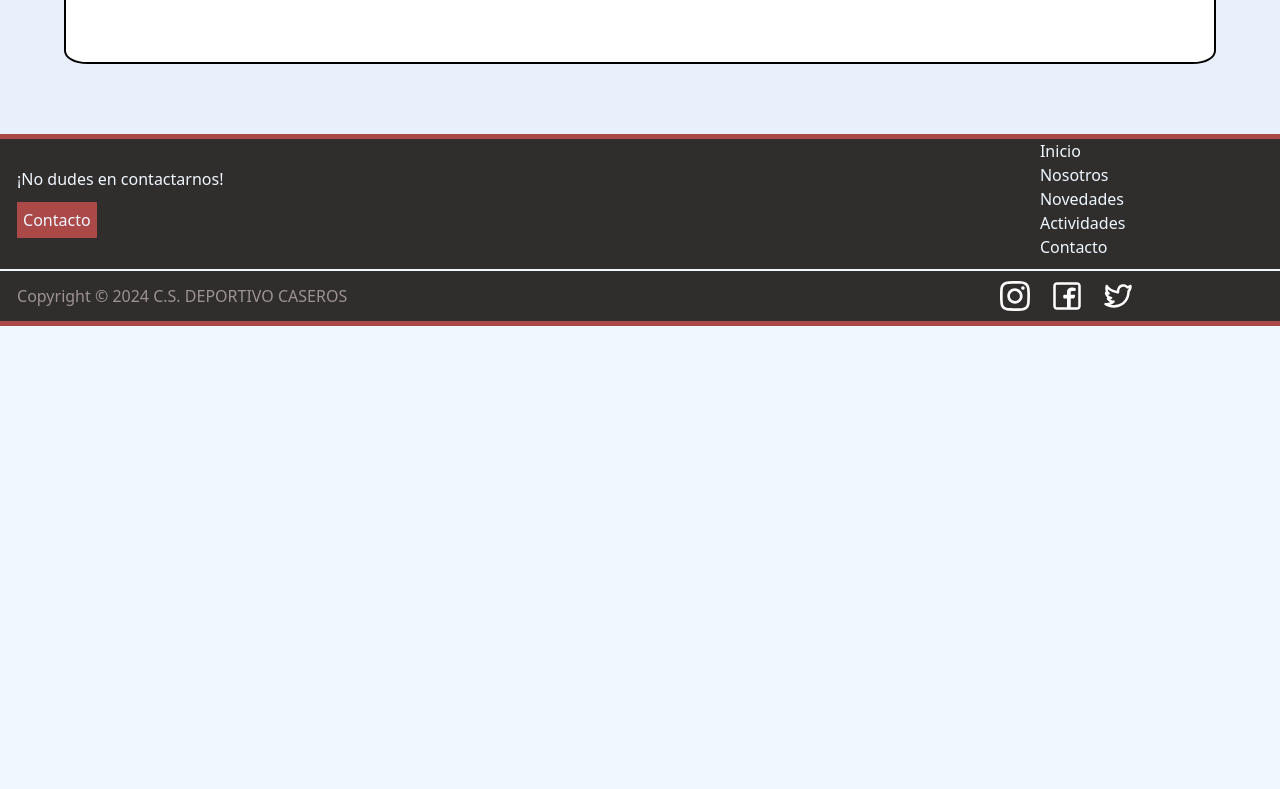
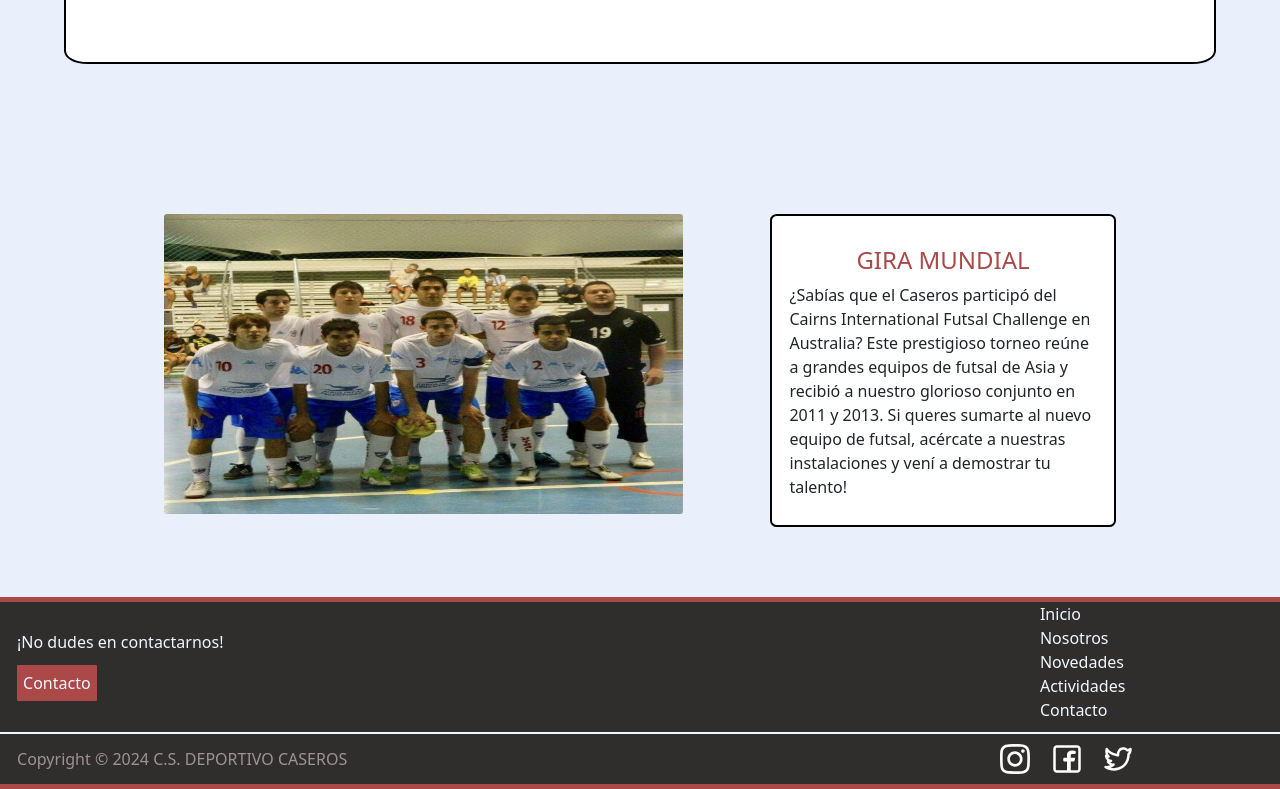
Before and after one commit to tomassciarrillo/ClubCaseros, a website: page pages/nosotros.html in a window 1280 px wide. Shown: the part 878-1667 px from the top of the page. Before the commit the page ends 1204 px from the top, so only its background shows below. Drawn offline with nearby package versions, Linux system fonts and the light colour scheme.

Commit message:
Octavo commit

```diff
--- a/pages/nosotros.html
+++ b/pages/nosotros.html
@@ -7,7 +7,8 @@
     <title>Nosotros | CSDC</title>
     <meta name="description"
         content="Descubre la historia, misión y valores del CLUB SOCIAL Y DEPORTIVO CASEROS. Un club con tradición en la comunidad, ofreciendo deporte, recreación y actividades sociales en un entorno familiar. Conoce más sobre nuestro equipo y trayectoria.">
-    <meta name="keywords" content="historia del Club Caseros, misión del Club Caseros, valores, club en Caseros, trayectoria del club">
+    <meta name="keywords"
+        content="historia del Club Caseros, misión del Club Caseros, valores, club en Caseros, trayectoria del club">
     <link rel="stylesheet" href="../css/styles.css">
     <link rel="icon" href="../imagenes/escudo-caseros.png">
     <link rel="preconnect" href="https://fonts.googleapis.com">
@@ -73,6 +74,18 @@
                 <img src="../imagenes/nosotros-objetivo.jpeg" alt="Objetivo/Mision del club" class="imagen-nosotros">
             </div>
         </div>
+        <div id="grilla-nosotros">
+            <div class="contenedor-nosotros-futsal">
+                <img src="../imagenes/equipo-futsal-veteranos-dos.jpeg" alt="Equipo futsal mayores campeon en Australia" class="imagen-grilla-nosotros">
+            </div>
+            <div class="contenedor-nosotros-texto contenedor-grilla-nosotros">
+                <h4 class="titulo-grilla-nosotros">GIRA MUNDIAL</h4>
+                <p>¿Sabías que el Caseros participó del Cairns International Futsal Challenge en Australia? Este
+                    prestigioso torneo reúne a grandes equipos de futsal de Asia y recibió a nuestro glorioso conjunto
+                    en 2011 y 2013. Si queres sumarte al nuevo equipo de futsal, acércate a nuestras instalaciones y vení a
+                    demostrar tu talento!</p>
+            </div>
+        </div>
     </main>
     <footer id="footer">
         <div id="grilla-footer">
--- a/scss/styles.scss
+++ b/scss/styles.scss
@@ -72,6 +72,7 @@ html {
     font-size: 20px;
     display: flex;
     justify-content: center;
+    text-align: center;
 }
 
 /*MAIN -----> INICIO*/
@@ -241,6 +242,36 @@ html {
     border: 2px black solid;
 }
 
+#grilla-nosotros{
+    display: grid;
+    grid-template-columns: 50% 30%;
+    grid-template-rows: 1(auto);
+    justify-content: center;
+    column-gap: 30px;
+    margin-top: 150px;
+}
+
+.contenedor-nosotros-futsal{
+    display: flex;
+    flex-direction: column;
+    gap: 30px;
+}
+
+
+.imagen-grilla-nosotros{
+    width: 90%;
+    height: 300px;
+    border-radius: 3px;
+}
+
+.titulo-grilla-nosotros{
+    color: $ColorRojo
+}
+
+.contenedor-grilla-nosotros{
+    @extend .contenedor-nosotros;
+    height: 100%;
+}
 
 /*MAIN: NOVEDADES*/
 
@@ -612,4 +643,13 @@ html {
         grid-row: 1 / 3;
         grid-column: 2 / 3;
     }
+
+    #grilla-nosotros{
+        grid-template-columns: auto;
+        grid-template-rows: 340px auto;
+    }
+
+    .imagen-grilla-nosotros{
+        width: 100%;
+    }
 }
```
Also changed, not shown: css/styles.css, 1 other file.
